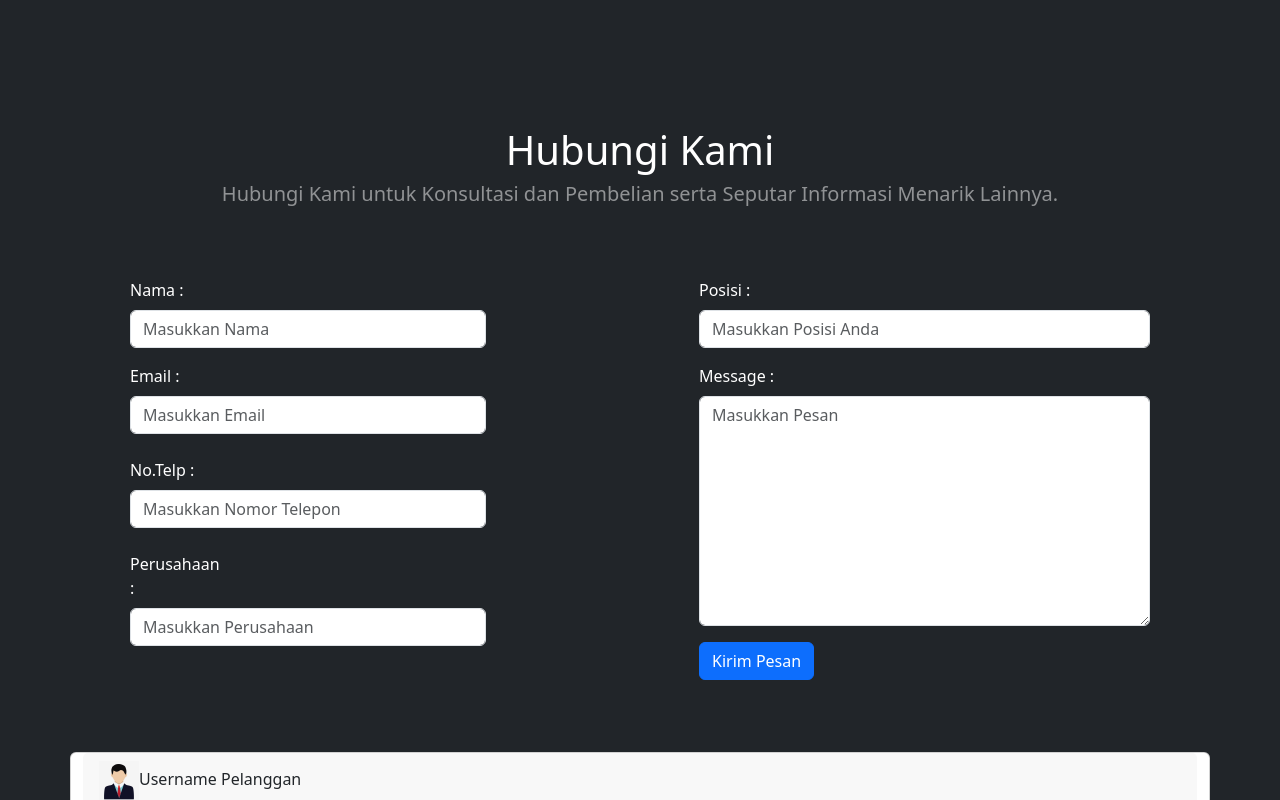
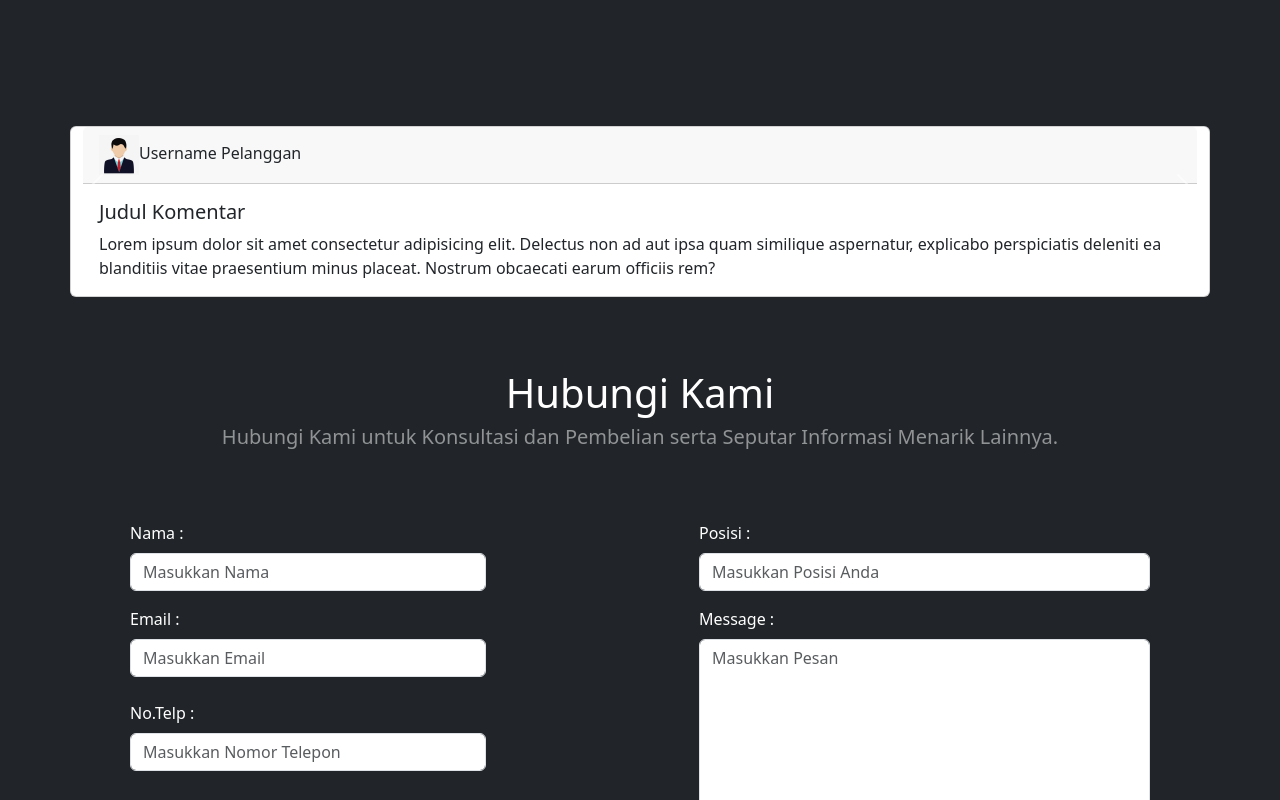
Before and after one commit to Alf4thG3lardi/UKOM-2nd-try, a React (Create React App) app: page / in a window 1280 px wide. Shown: the part 4120-4920 px from the top of the page. Built offline with nearby package versions, Linux system fonts and the light colour scheme.

Commit message:
Add files via upload

```diff
--- a/src/App.js
+++ b/src/App.js
@@ -17,7 +17,7 @@ function App() {
     <div className="App bg-dark">
       <BrowserRouter>
         <Routes>
-          <Route path='/' element={<><Navbar/> <Intro/> <Expert/> <Keunggulan/> <Faq/> <About/> <Portofolio/> <Form/> <Review/> <Footer/> </>}></Route>
+          <Route path='/' element={<><Navbar/> <Intro/> <Expert/> <Keunggulan/> <Faq/> <About/> <Portofolio/> <Review/> <Form/> <Footer/> </>}></Route>
           <Route path='/portofolio' element={<><Navbar/><Portofolliopage/><Contact/><Footer/></>}></Route>
         </Routes>
       </BrowserRouter>
```
